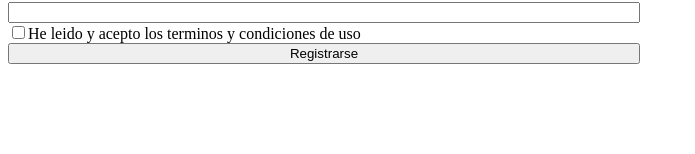
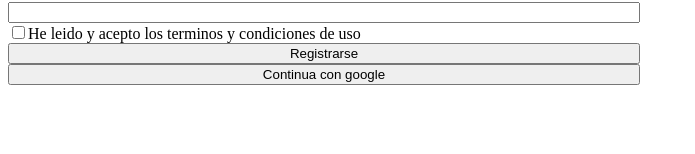
Before and after one commit to holiwiiss/Narime, a React (Vite) app: page /register in a window 1280 px wide. Shown: the part 141-295 px from the top of the page, without its empty margins (0-695 px from the left). Built offline with nearby package versions, Linux system fonts and the light colour scheme; no server answers.

Commit message:
feature: Login and Register With Login

```diff
--- a/src/App.tsx
+++ b/src/App.tsx
@@ -1,7 +1,7 @@
 import { Routes, Route } from "react-router-dom"
 import StyleGuide from "./view/styleguide/StyleGuide"
-import Login from "./view/login/Login"
-import Register from './view/register/Register'
+import LoginPage from "./view/login/LoginPage"
+import RegisterPage from './view/register/RegisterPage'
 import {Toaster } from "sileo";
 import './App.css'
 
@@ -15,11 +15,11 @@ function App() {
       </Routes>
 
       <Routes>
-        <Route path='/login' element={<Login/>}/>
+        <Route path='/login' element={<LoginPage/>}/>
       </Routes>
 
       <Routes>
-        <Route path='/register' element={<Register/>}/>
+        <Route path='/register' element={<RegisterPage/>}/>
       </Routes>
     </>
   )
--- a/src/firebase/services/authService.tsx
+++ b/src/firebase/services/authService.tsx
@@ -1,20 +1,33 @@
 import { auth } from "../firebase";
-import { signInWithEmailAndPassword, createUserWithEmailAndPassword } from "firebase/auth";
+import { signInWithEmailAndPassword, createUserWithEmailAndPassword, signInWithPopup, GoogleAuthProvider } from "firebase/auth";
 
-export const register = async (email: string, password: string) => {
+const provider = new GoogleAuthProvider();
+
+const register = async (email: string, password: string) => {
   try {
     const userCredential = await createUserWithEmailAndPassword(auth, email, password);
-    return { user: userCredential.user, error: null };
+    return { user: userCredential.user, error: null }
   } catch (error: any) {
-    return { user: null, error };
+    return { user: null, error }
   }
 };
 
-export const login = async (email: string, password: string) => {
+const login = async (email: string, password: string) => {
   try{
     const userCredential = await signInWithEmailAndPassword(auth, email, password)
-    return { user: userCredential.user, error: null };
+    return { user: userCredential.user, error: null }
   } catch(error:any){
-    return { user: null, error };
+    return { user: null, error }
   }
 }
+
+const loginWithGoogle = async () => {
+  try{
+    const userCredential = await signInWithPopup(auth, provider)
+    return {user: userCredential.user, error: null}
+  }catch(error:any){
+    return {user:null, error}
+  }
+}
+
+export { register, login, loginWithGoogle };
--- a/src/view/login/Login.tsx
+++ b/src/view/login/LoginPage.tsx
@@ -1,7 +1,7 @@
 import { useState } from "react";
-import { login } from "../../firebase/services/authService";
+import { login, loginWithGoogle } from "../../firebase/services/authService";
 import "./login.scss"
-const Login = () => {
+const LoginPage = () => {
 
     const [formData, setFormData] = useState({
         userEmail:'',
@@ -54,6 +54,16 @@ const Login = () => {
         }
     }
 
+    const loginGoogle = async() => {
+        const {user, error} = await loginWithGoogle()
+
+        if(error){
+            console.log('error' + error)
+        }else{
+            console.log('sesion iniciada ' + user)
+        }
+    }
+
     return(
         <>
             <div className="colunm">
@@ -66,9 +76,11 @@ const Login = () => {
                 <span>{errors.errorPassword}</span>
 
                 <button onClick={validateForm}>Iniciar sesión</button>
+                <button onClick={loginGoogle}>Inicia sesión con google</button>
+                <span></span>
             </div>
         </>
     )
 }
 
-export default Login
+export default LoginPage
--- a/src/view/register/Register.tsx
+++ b/src/view/register/RegisterPage.tsx
@@ -1,10 +1,10 @@
-import { register } from "../../firebase/services/authService";
+import { register, loginWithGoogle } from "../../firebase/services/authService";
 import { useState } from "react";
 import { sileo } from "sileo";
 
 import "./register.scss"
 
-const Register = () => {
+const RegisterPage = () => {
 
     const [formData, setFormData] = useState({
         userName: '',
@@ -84,6 +84,16 @@ const Register = () => {
         }
     }
 
+    const loginGoogle = async() => {
+        const {user, error} = await loginWithGoogle()
+
+        if(error){
+            console.log('error' + error)
+        }else{
+            console.log('sesion iniciada ' + user)
+        }
+    }
+
     return(
         <>
 
@@ -112,9 +122,10 @@ const Register = () => {
                 <span>{errors.errorTerms}</span>
 
                 <button onClick={validateForm}>Registrarse</button>
+                <button onClick={loginGoogle}>Continua con google</button>
             </div>
         </>
     )
 }
 
-export default Register
+export default RegisterPage
```
